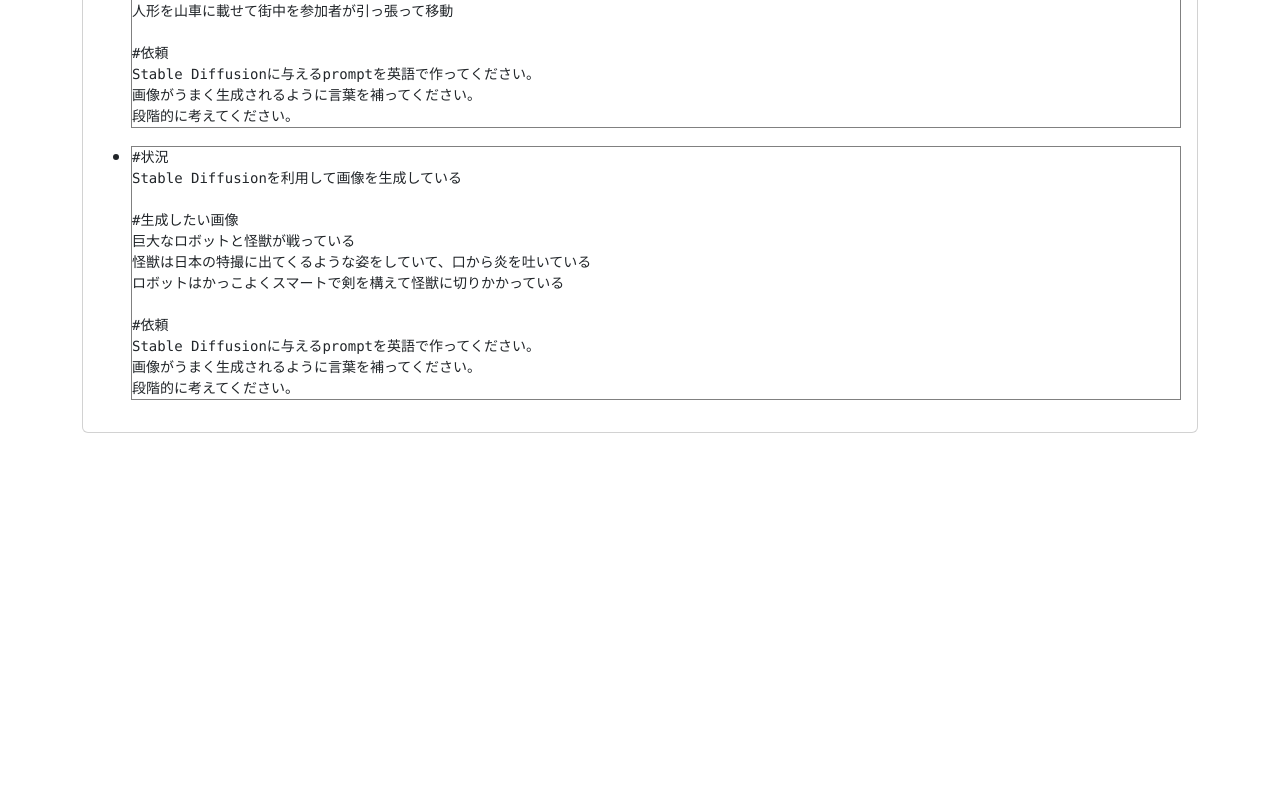
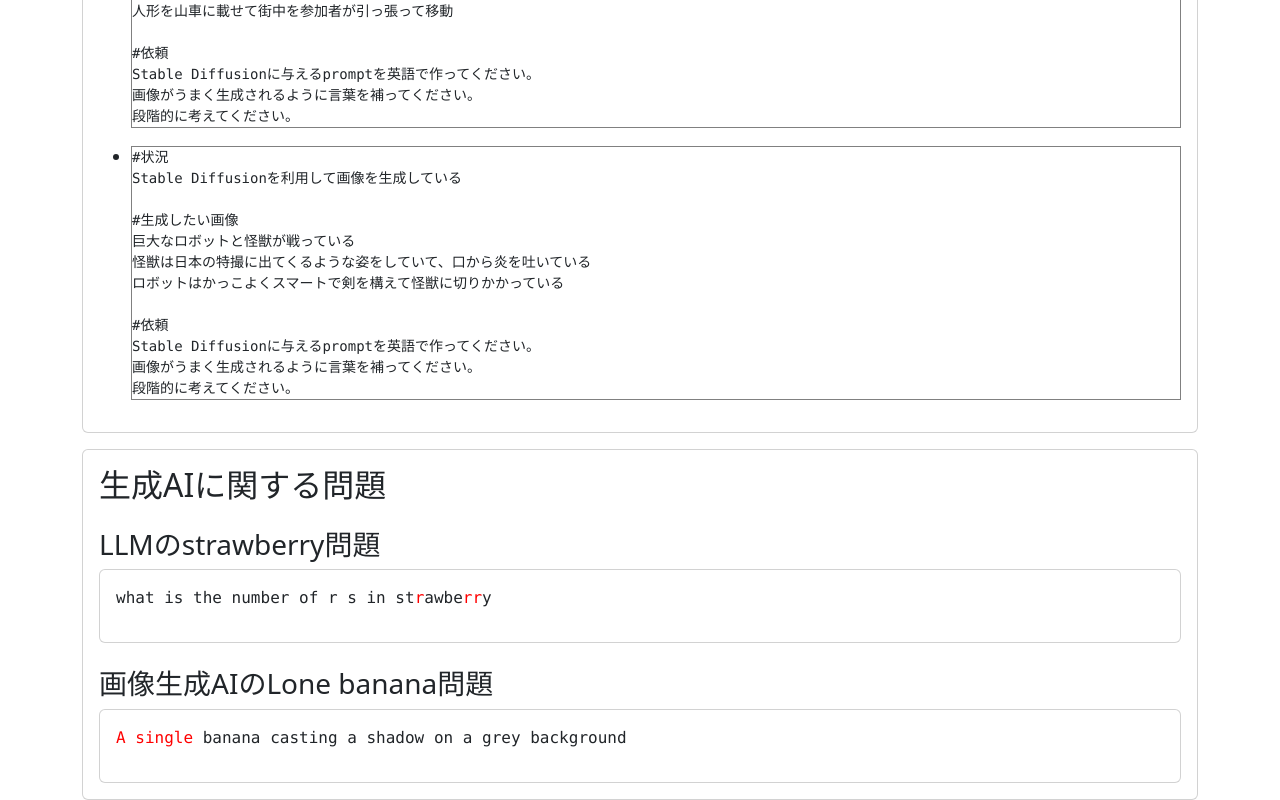
Before and after one commit to akokubo/hs2024, a plain HTML site: page docs/index.html in a window 1280 px wide. Shown: the part 3072-3872 px from the top of the page. Before the commit the page ends 3505 px from the top, so only its background shows below. Drawn offline with nearby package versions, Linux system fonts and the light colour scheme.

Commit message:
生成AIの問題に関するプロンプトを追加

```diff
--- a/docs/index.html
+++ b/docs/index.html
@@ -191,6 +191,25 @@ Stable Diffusionに与えるpromptを英語で作ってください。
 
         </div>
       </div>
+
+      <div class="card mt-3">
+        <div class="card-body">
+          <h2>生成AIに関する問題</h3>
+          <h3 class="mt-4">LLMのstrawberry問題</h3>
+          <div class="card">
+            <div class="card-body">
+              <pre><code class="fs-6">what is the number of r s in st<span style="color: red">r</span>awbe<span style="color: red">rr</span>y</code></pre>
+            </div>
+          </div>
+
+          <h3 class="mt-4">画像生成AIのLone banana問題</h3>
+          <div class="card">
+            <div class="card-body">
+              <pre><code class="fs-6"><span style="color: red">A single</span> banana casting a shadow on a grey background</code></pre>
+            </div>
+          </div>
+        </div>
+      </div>
     </div>
     <script src="https://cdn.jsdelivr.net/npm/bootstrap@5.3.0/dist/js/bootstrap.bundle.min.js" integrity="sha384-geWF76RCwLtnZ8qwWowPQNguL3RmwHVBC9FhGdlKrxdiJJigb/j/68SIy3Te4Bkz" crossorigin="anonymous"></script>
   </body>
```
